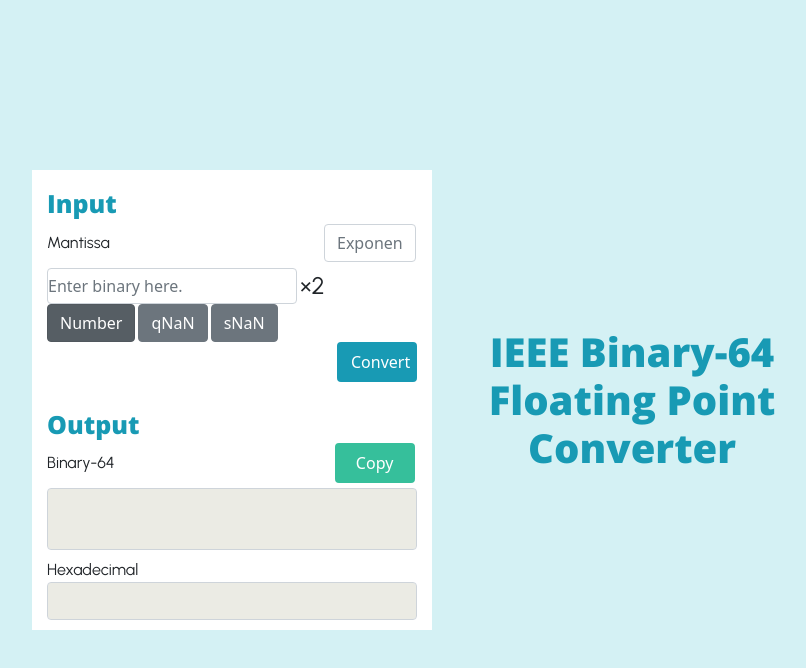
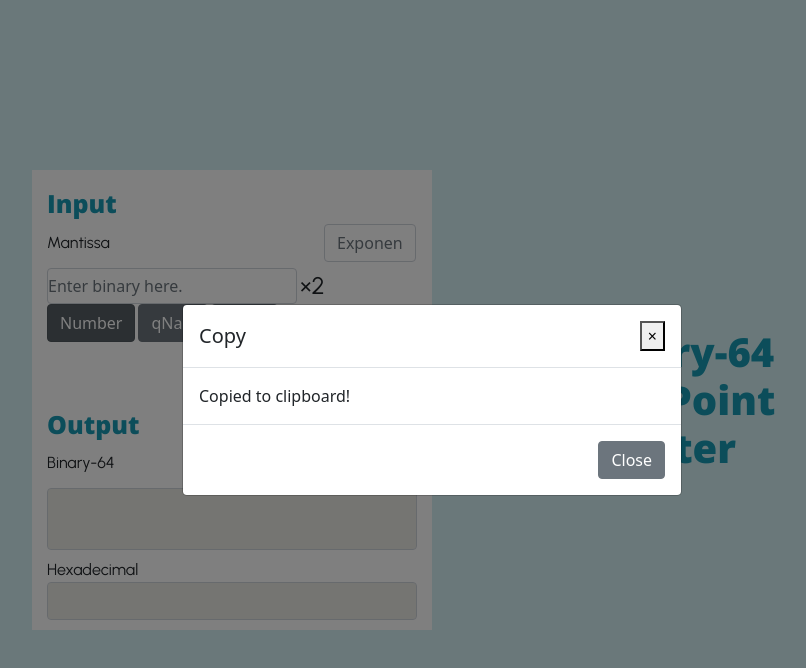
Before and after one commit to Andreilagan/IEEE-754-Binary-64-floating-point-converter-main, a plain HTML site: page index.html in a window 1280 px wide. Both pictures are taken after a click on the button "Copy". Shown: the whole page, without its empty margins (208-1014 px from the left). Drawn offline with nearby package versions, Linux system fonts and the light colour scheme.

Commit message:
Update index.html

```diff
--- a/index.html
+++ b/index.html
@@ -289,8 +289,11 @@
                         <div class="bintext-copy">
                             <p class="text-style bin-text64" >Binary-64</p>
                             <div class="cpy">
+                                <button type="button" id="btnCopy" onclick="copyToClipboard()" class="btn btn-copy float-right" data-toggle="modal" data-target="#exampleModalCenter">
+                                    Copy
+                                </button>
 
-                                <button id="btnCopy" onclick="copyToClipboard()" type="button" class="btn btn-copy float-right" data-bs-container="body" data-bs-toggle="popover" data-bs-placement="left" data-bs-content="Copied!">Copy</button>
+                                <!-- Modal -->
                             </div>
                         </div>
                         <fieldset>
@@ -310,5 +313,23 @@
             </div>
         </div>
     </form>
+    <div class="modal fade" id="exampleModalCenter" tabindex="-1" role="dialog" aria-labelledby="exampleModalCenterTitle" aria-hidden="true">
+        <div class="modal-dialog modal-dialog-centered" role="document">
+            <div class="modal-content">
+            <div class="modal-header">
+            <h5 class="modal-title" id="exampleModalLongTitle">Copy</h5>
+            <button type="button" class="close" data-dismiss="modal" aria-label="Close">
+                <span aria-hidden="true">&times;</span>
+            </button>
+            </div>
+            <div class="modal-body">
+            Copied to clipboard!
+            </div>
+            <div class="modal-footer">
+            <button type="button" class="btn btn-secondary" data-dismiss="modal">Close</button>
+            </div>
+        </div>
+        </div>
+    </div>
 </body>
 </html>
```
